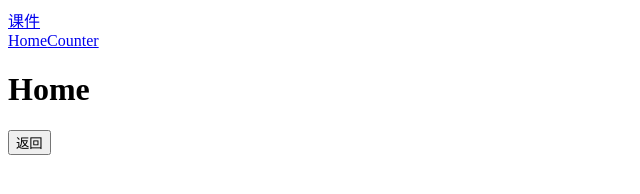
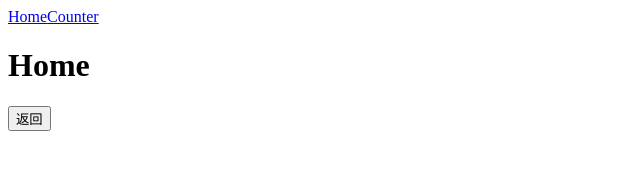
Before and after one commit to Cherish0207/crx-connected-react-router, a React app: page public/index.html in a window 1280 px wide. Shown: the whole page, without its empty margins (0-640 px from the left). Built offline with nearby package versions, Linux system fonts and the light colour scheme.

Commit message:
change url

```diff
--- a/public/index.html
+++ b/public/index.html
@@ -7,7 +7,6 @@
   <title>connect-router</title>
 </head>
 <body>
-  <a href="http://www.zhufengpeixun.com/grow/html/106.6.connected-react-router.html#t01.%E7%94%9F%E6%88%90%E9%A1%B9%E7%9B%AE">课件</a>
   <div id="root"></div>
 </body>
 </html>
```
Also changed, not shown: README.md.
